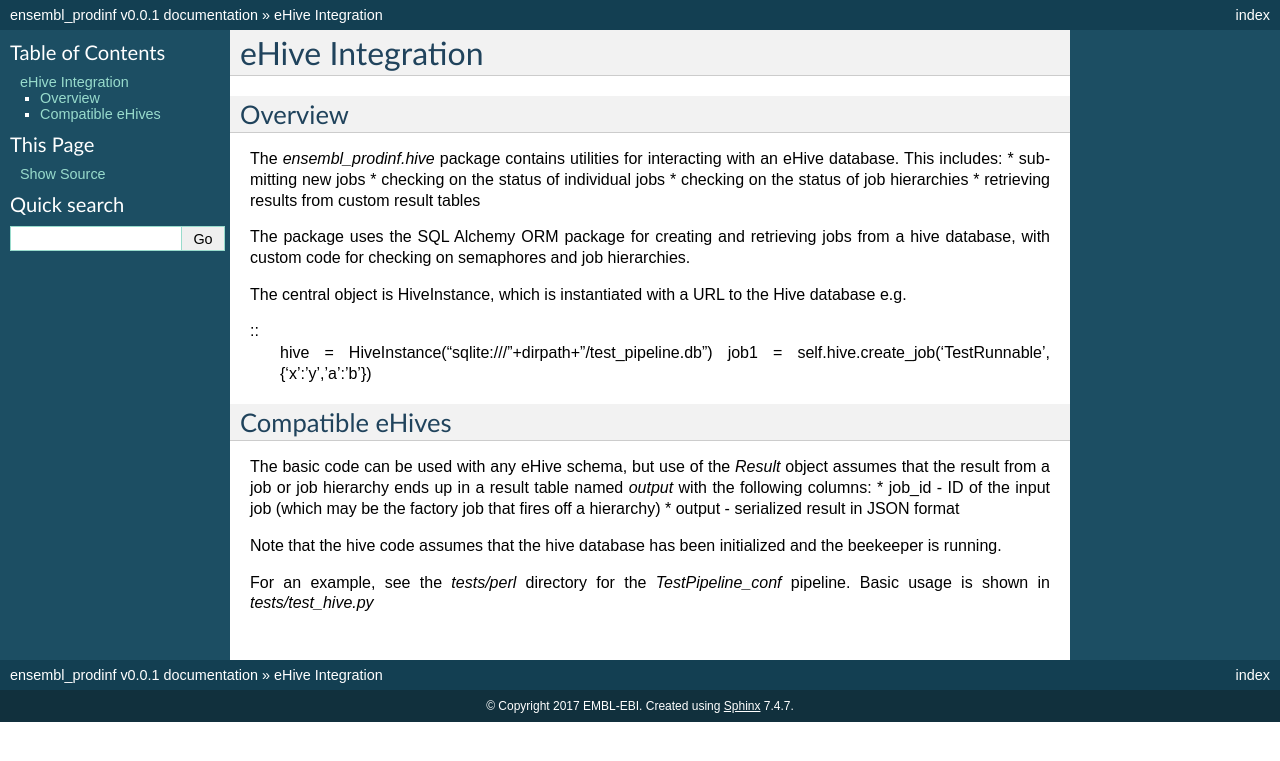
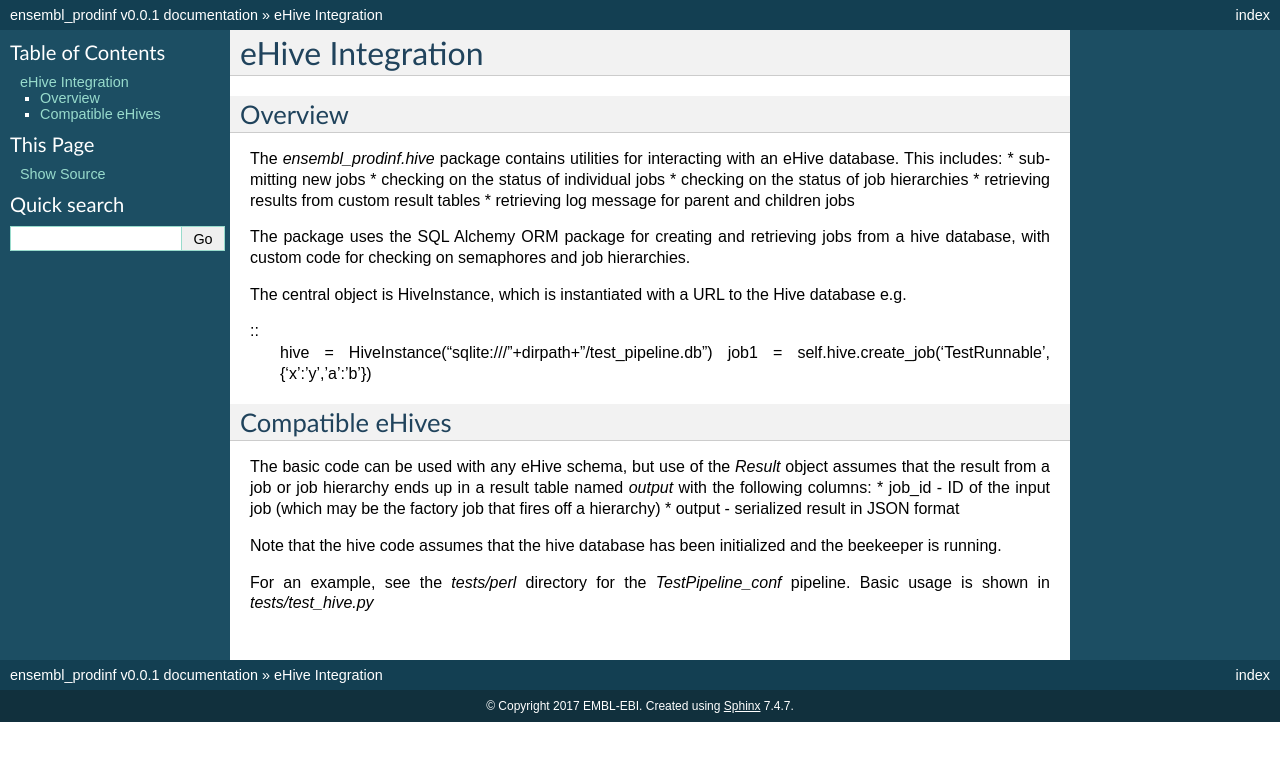
Before and after one commit to Ensembl/ensembl-prodinf-datachecks, a Sphinx documentation site: the page built from docs/hive.rst, in a window 1280 px wide. Shown: the top 761 px of the page. Built offline with Sphinx 7.4.7, drawn with Linux system fonts in a browser that asks for light colours.

Commit message:
Updating documentation for HCs

```diff
--- a/docs/hive.rst
+++ b/docs/hive.rst
@@ -10,6 +10,7 @@ The `ensembl_prodinf.hive` package contains utilities for interacting with an eH
 * checking on the status of individual jobs
 * checking on the status of job hierarchies
 * retrieving results from custom result tables
+* retrieving log message for parent and children jobs
 
 The package uses the SQL Alchemy ORM package for creating and retrieving jobs from a hive database, with custom code for checking on semaphores and job hierarchies.
 
```
